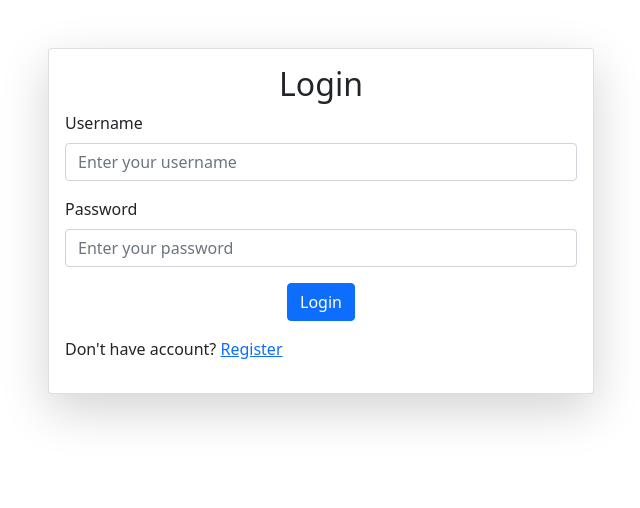
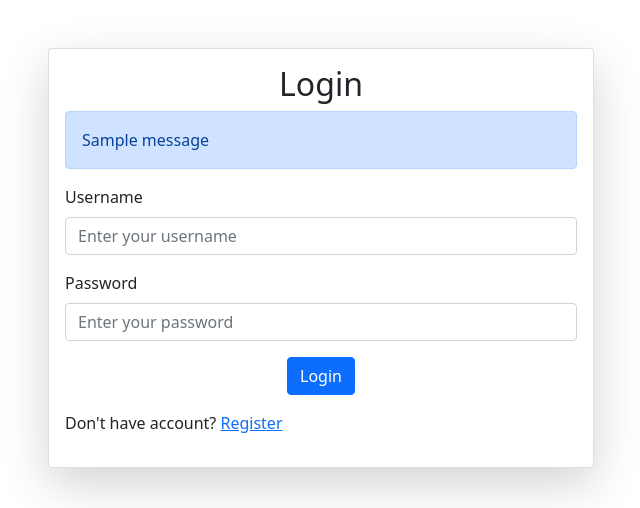
Before and after one commit to haseeb4339/RecipeProject, a Django app: page /login/ in a window 1280 px wide. Shown: the part 56-564 px from the top of the page, without its empty margins (319-959 px from the left). Run offline with Django 5.2, Linux system fonts and the light colour scheme; one stand-in notice (Sample message) is shown.

Commit message:
add error message feautre

```diff
--- a/recipeproject/templates/login.html
+++ b/recipeproject/templates/login.html
@@ -7,6 +7,17 @@
             <div class="card shadow-lg">
                 <div class="card-body">
                     <h2 class="card-title text-center">Login</h2>
+                    {% if messages %}
+
+                    <div class="alert alert-primary" role="alert">
+                        {% for message in messages %}
+
+                        {{ message }}
+
+                        {% endfor %}
+                      </div>
+
+                      {% endif %}
 
                     <form method="POST">
                         {% csrf_token %}
```
Also changed, not shown: recipeproject/db.sqlite3.
